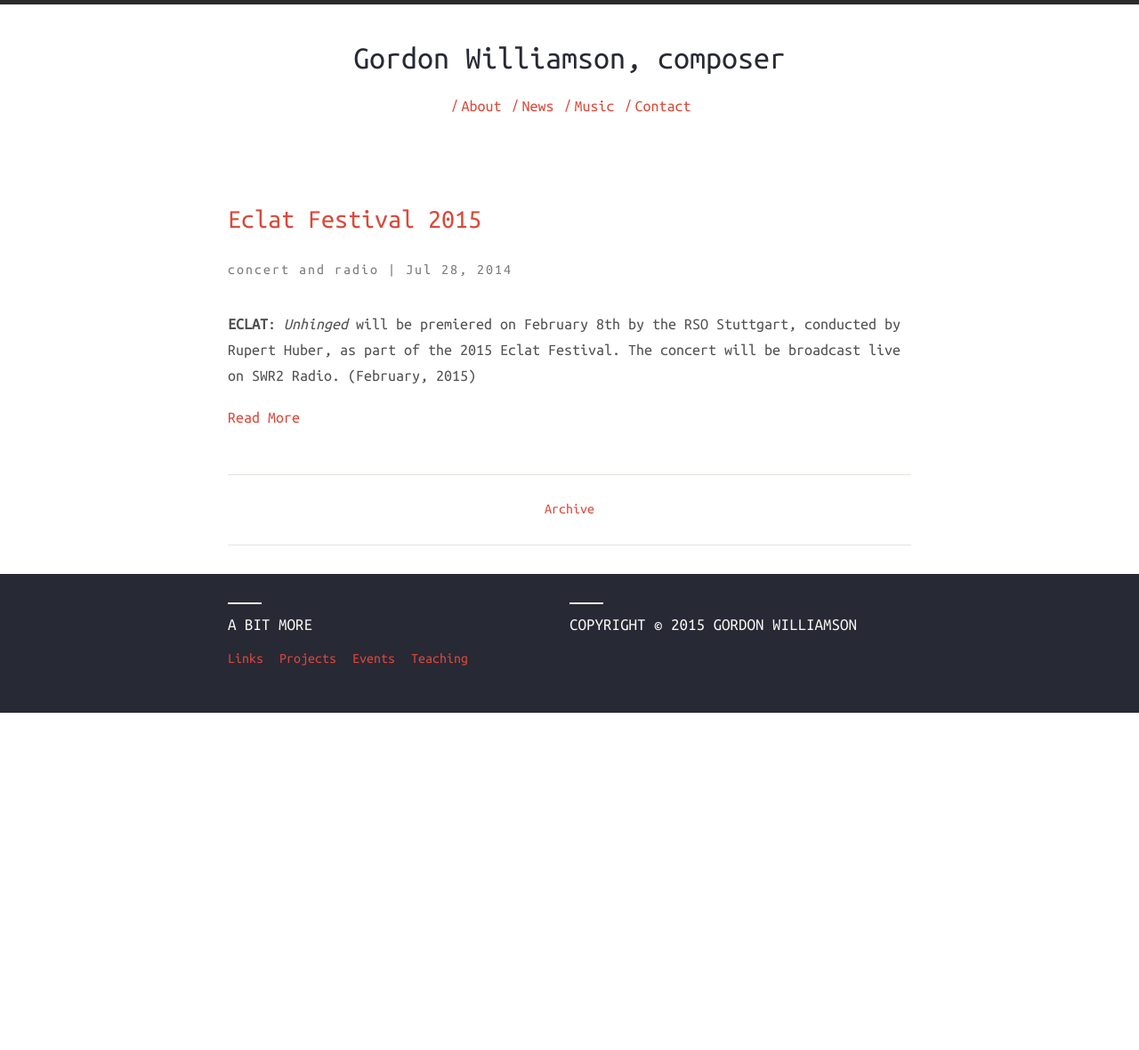
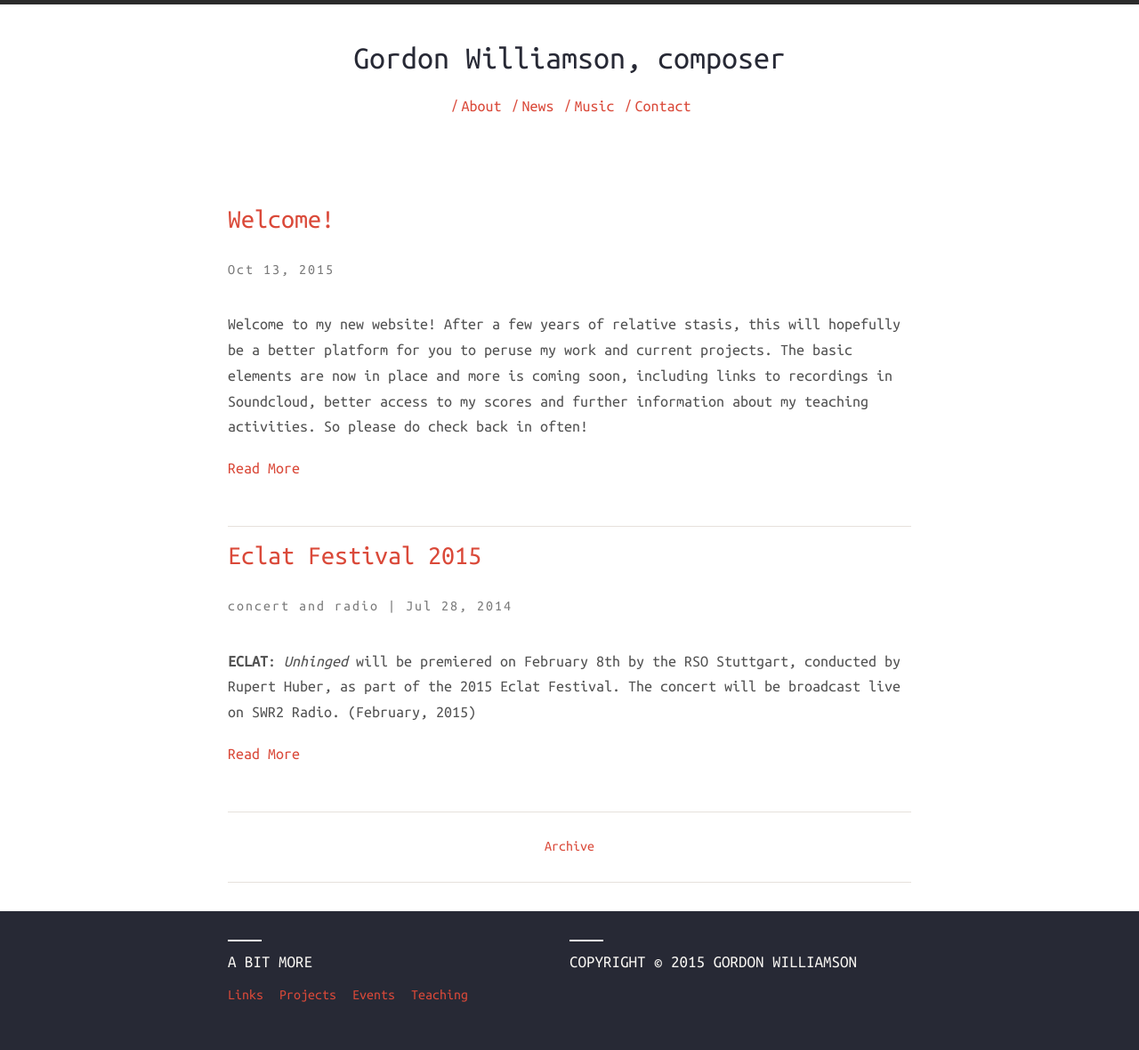
Before and after one commit to gordonwilliamson/gordonwilliamson.github.io, a Jekyll site: the page built from index.html, in a window 1280 px wide. Shown: the whole page at 89% size. Built offline with Jekyll 4.4.1, drawn with Linux system fonts in a browser that asks for light colours; nearby versions of some CDN libraries; a file with an impossible date is left out; before the commit the page ends 900 px from its top, so only the background shows below that.

Commit message:
Updated 2015-09-24-welcome.md

```diff
--- a/_posts/2015-09-24-welcome.md
+++ b/_posts/2015-09-24-welcome.md
@@ -1,10 +1,9 @@
 ---
 layout: post
 title: "Welcome!"
-date: {}
-description: Testing a new blog post.
-categories:
-  - ideas
+date: 2015-10-13T12:00:00.000Z
+description: "Welcome to my new website!"
+categories: null
 published: true
 ---
 
```
